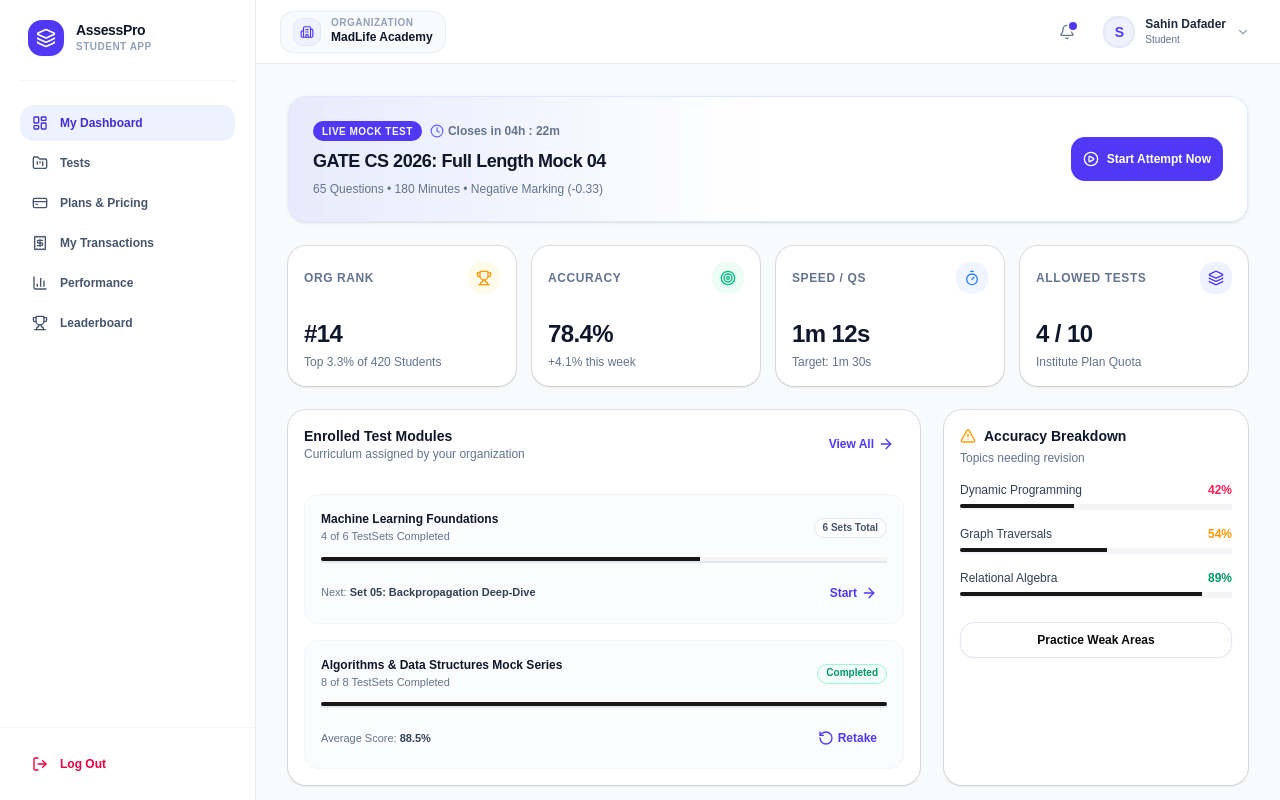
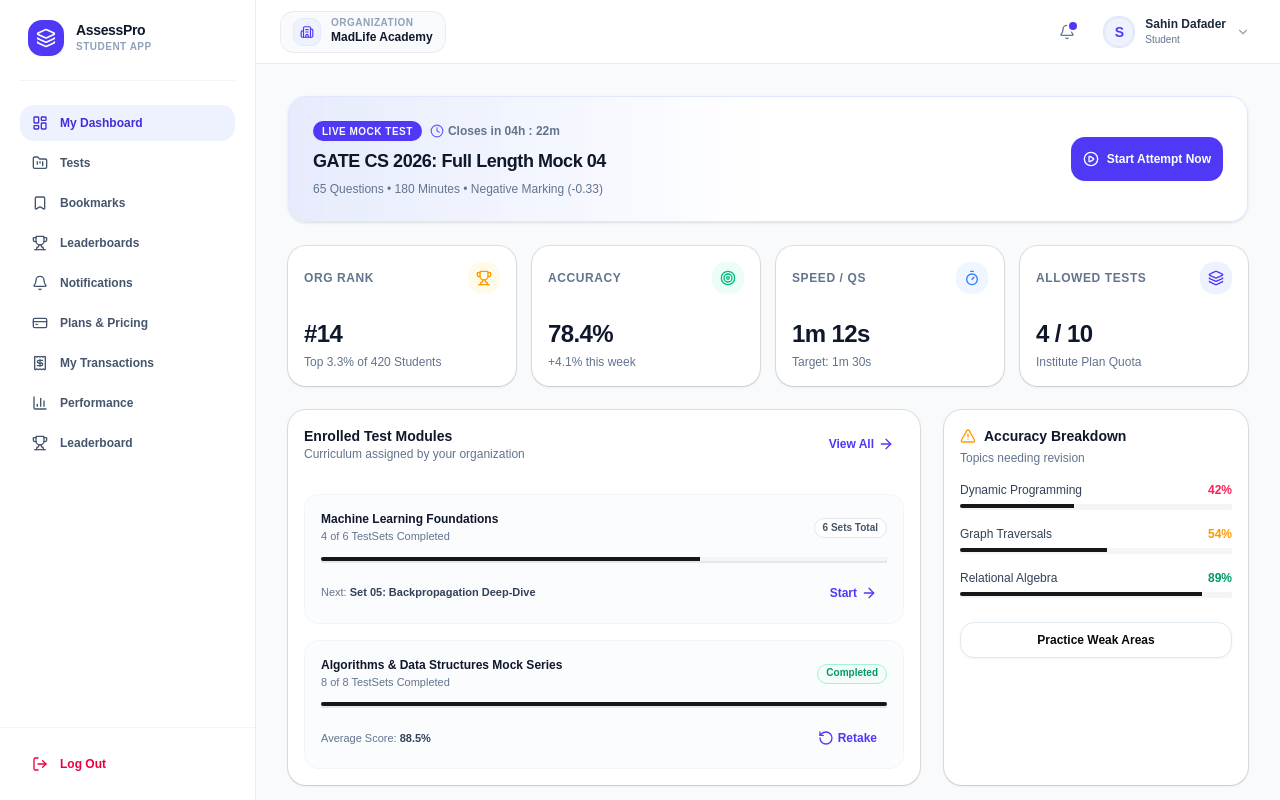
Before and after one commit to SahinDa/assesspro-frontend, a React (Vite) app: page /student/dashboard in a window 1280 px wide. Built offline with nearby package versions, Linux system fonts and the light colour scheme.

Commit message:
add bookmarks,leaderboard and notification module for student

```diff
--- a/src/modules/dashboard/components/Sidebar.tsx
+++ b/src/modules/dashboard/components/Sidebar.tsx
@@ -40,6 +40,9 @@ export function Sidebar({ role }: SidebarProps) {
     : [
         { label: 'My Dashboard', path: '/student/dashboard', icon: LayoutDashboard },
         { label: 'Tests', path: '/student/tests', icon: FolderKanban},
+        { label: 'Bookmarks', path: '/student/bookmarks', icon: Bookmark },
+        { label: 'Leaderboards', path: '/student/leaderboards', icon: Trophy },
+        { label: 'Notifications', path: '/dashboard/notifications', icon: Bell },
         { label: 'Plans & Pricing', path: '/student/plans', icon: CreditCard },
         { label: 'My Transactions', path: '/student/transactions', icon: Receipt },
         { label: 'Performance', path: '/student/performance', icon: BarChart3 },
--- a/src/routes/AppRoutes.tsx
+++ b/src/routes/AppRoutes.tsx
@@ -52,6 +52,9 @@ export default function AppRoutes() {
       <Route path="/student" element={<AppLayout role={UserRole.STUDENT} />}>
         <Route index element={<Navigate to="/student/dashboard" replace />} />
         <Route path="dashboard" element={<DashboardView role={UserRole.STUDENT} />} />
+         <Route path="bookmarks" element={<BookmarksView />} />
+        <Route path="leaderboards" element={<LeaderboardView />} />
+        <Route path="notifications" element={<NotificationsView />} />
         <Route path="plans" element={<PlansView userRole={UserRole.STUDENT} />} />
         <Route path="transactions" element={<TransactionsView userRole={UserRole.STUDENT} />} />
         <Route path="tests" element={<TestsView userRole={UserRole.STUDENT} />} />
```
